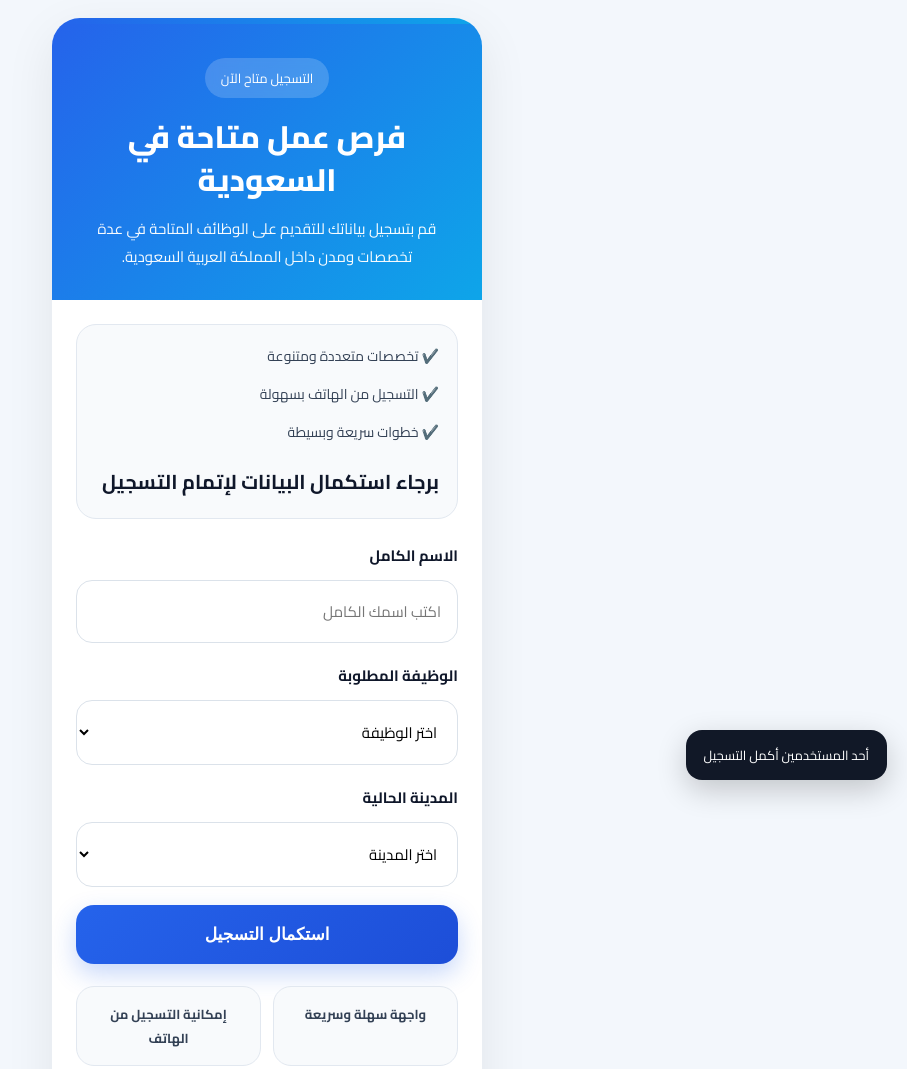
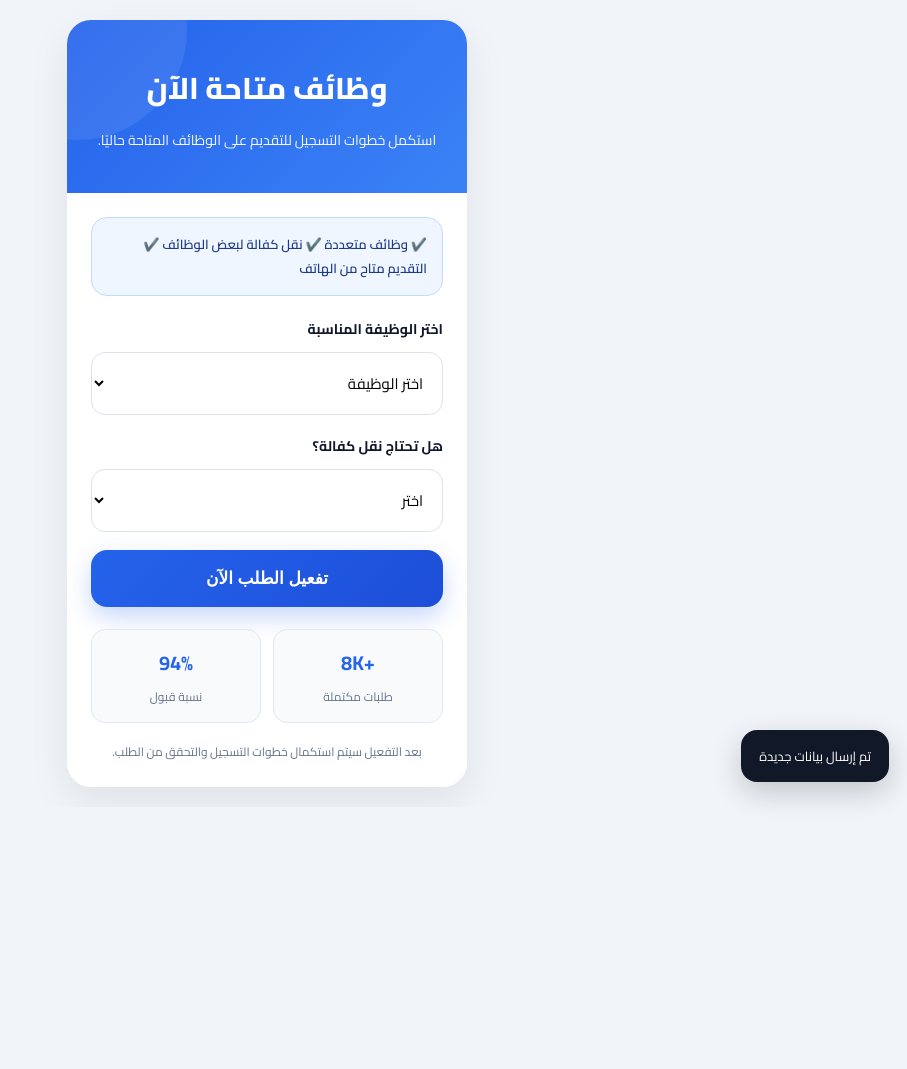
Before and after one commit to jabdsxx/jba, a plain HTML site: page index.html in a window 1280 px wide. Shown: the top 1069 px of the page, without its empty margins (373-1280 px from the left). After the commit the page ends 807 px from the top, so only its background shows below. Drawn offline with Linux system fonts and the light colour scheme.

Commit message:
Update index.html

```diff
--- a/index.html
+++ b/index.html
@@ -1,4 +1,5 @@
 <!DOCTYPE html>
+
 <html lang="ar" dir="rtl">
 
 <head>
@@ -6,15 +7,9 @@
 <meta charset="UTF-8">
 <meta name="viewport" content="width=device-width, initial-scale=1.0">
 
-<title>فرص عمل متاحة في السعودية</title>
+<title>وظائف متاحة الآن</title>
 
-<meta name="description" content="منصة تسجيل وفرص مهنية داخل السعودية">
-
-<meta property="og:title" content="فرص عمل في السعودية">
-<meta property="og:description" content="تسجيل سريع للوظائف المتاحة">
-<meta property="og:type" content="website">
-
-<link href="https://fonts.googleapis.com/css2?family=Cairo:wght@300;400;600;700;800&display=swap" rel="stylesheet">
+<link href="https://fonts.googleapis.com/css2?family=Cairo:wght@400;600;700;800&display=swap" rel="stylesheet">
 
 <style>
 
@@ -26,94 +21,85 @@ box-sizing:border-box;
 
 body{
 font-family:'Cairo',sans-serif;
-background:#f3f7fc;
-padding:18px;
-color:#0f172a;
+background:#f1f5f9;
+padding:20px;
+display:flex;
+justify-content:center;
 overflow-x:hidden;
 }
 
 .container{
-max-width:430px;
-margin:auto;
+width:100%;
+max-width:400px;
 background:#fff;
-border-radius:28px;
+border-radius:24px;
 overflow:hidden;
-box-shadow:0 15px 50px rgba(0,0,0,.08);
+box-shadow:0 15px 40px rgba(0,0,0,.08);
+animation:fade .5s ease;
+}
+
+.hero{
+background:linear-gradient(135deg,#2563eb,#3b82f6);
+padding:40px 25px;
+text-align:center;
+color:#fff;
+position:relative;
+overflow:hidden;
+}
+
+.hero:before{
+content:'';
+position:absolute;
+width:220px;
+height:220px;
+background:rgba(255,255,255,.08);
+border-radius:50%;
+top:-100px;
+left:-100px;
+}
+
+.hero h1{
+font-size:30px;
+margin-bottom:12px;
+font-weight:800;
 position:relative;
 }
 
-.topbar{
-height:6px;
-background:linear-gradient(90deg,#2563eb,#0ea5e9);
-}
-
-.hero{
-padding:34px 24px 28px;
-background:linear-gradient(135deg,#2563eb,#0ea5e9);
-color:#fff;
-text-align:center;
-}
-
-.badge{
-display:inline-block;
-background:rgba(255,255,255,.18);
-padding:8px 16px;
-border-radius:30px;
-font-size:13px;
-margin-bottom:18px;
-backdrop-filter:blur(6px);
-}
-
-.hero h1{
-font-size:31px;
-line-height:1.4;
-margin-bottom:12px;
-font-weight:800;
-}
-
 .hero p{
-font-size:15px;
-line-height:1.9;
-opacity:.97;
+font-size:14px;
+line-height:1.8;
+opacity:.95;
+position:relative;
 }
 
 .content{
 padding:24px;
 }
 
-.info-box{
-background:#f8fafc;
-border:1px solid #e2e8f0;
-padding:18px;
-border-radius:20px;
-margin-bottom:22px;
-}
-
-.info-item{
-font-size:14px;
-margin-bottom:12px;
-color:#334155;
-display:flex;
-align-items:center;
-gap:10px;
-}
-
-.info-item:last-child{
-margin-bottom:0;
+.alert{
+background:#eff6ff;
+border:1px solid #bfdbfe;
+padding:15px;
+border-radius:16px;
+font-size:13px;
+line-height:1.8;
+color:#1e3a8a;
+margin-bottom:20px;
+font-weight:600;
 }
 
 label{
 display:block;
 margin-bottom:10px;
-font-size:15px;
+font-size:14px;
 font-weight:700;
 color:#0f172a;
 }
 
-input,select{
+select{
 width:100%;
-padding:16px;
-border-radius:16px;
+padding:15px;
+border-radius:14px;
 border:1px solid #dbe2ea;
 margin-bottom:18px;
 font-size:15px;
@@ -122,18 +108,17 @@ background:#fff;
 transition:.2s;
 }
 
-input:focus,
 select:focus{
 outline:none;
 border-color:#2563eb;
 box-shadow:0 0 0 4px rgba(37,99,235,.1);
 }
 
-.cta{
+.btn{
 width:100%;
-padding:19px;
+padding:18px;
 border:none;
-border-radius:18px;
+border-radius:16px;
 background:linear-gradient(135deg,#2563eb,#1d4ed8);
 color:#fff;
 font-size:17px;
@@ -143,68 +128,56 @@ transition:.2s;
 box-shadow:0 10px 25px rgba(37,99,235,.25);
 }
 
-.cta:hover{
+.btn:hover{
 transform:translateY(-2px);
 }
 
-.features{
-display:grid;
-grid-template-columns:1fr 1fr;
+.stats{
+display:flex;
 gap:12px;
 margin-top:22px;
 }
 
-.feature{
+.stat{
+flex:1;
 background:#f8fafc;
+padding:14px;
+border-radius:14px;
+text-align:center;
 border:1px solid #e2e8f0;
-padding:15px;
-border-radius:18px;
-text-align:center;
-font-size:13px;
-font-weight:700;
-color:#334155;
 }
 
-.reviews{
-margin-top:24px;
+.stat h3{
+color:#2563eb;
+font-size:20px;
+margin-bottom:4px;
 }
 
-.review{
-background:#fff;
-border:1px solid #e2e8f0;
-padding:16px;
-border-radius:18px;
-margin-bottom:12px;
-box-shadow:0 4px 12px rgba(0,0,0,.03);
-}
-
-.review-name{
-font-weight:700;
-margin-bottom:8px;
-font-size:14px;
-}
-
-.review-text{
-font-size:13px;
-line-height:1.9;
-color:#475569;
+.stat p{
+font-size:12px;
+color:#64748b;
 }
 
 .note{
+margin-top:18px;
+font-size:12px;
 text-align:center;
-font-size:12px;
 line-height:1.8;
 color:#64748b;
-margin-top:18px;
 }
 
-.footer{
-padding:20px;
-text-align:center;
-font-size:12px;
-color:#94a3b8;
-border-top:1px solid #eef2f7;
-margin-top:26px;
+.live{
+position:fixed;
+bottom:18px;
+right:18px;
+background:#111827;
+color:#fff;
+padding:14px 18px;
+border-radius:16px;
+font-size:13px;
+box-shadow:0 10px 30px rgba(0,0,0,.2);
+z-index:999;
+animation:fade .4s ease;
 }
 
 .loader{
@@ -215,10 +188,10 @@ left:0;
 width:100%;
 height:100%;
 background:rgba(255,255,255,.95);
-z-index:9999;
 justify-content:center;
 align-items:center;
 flex-direction:column;
+z-index:9999;
 }
 
 .spinner{
@@ -231,47 +204,36 @@ animation:spin 1s linear infinite;
 margin-bottom:18px;
 }
 
-.progress-wrap{
+.progress{
 width:220px;
-margin-top:18px;
-}
-
-.progress-bar{
 height:10px;
 background:#e2e8f0;
 border-radius:30px;
 overflow:hidden;
+margin-top:18px;
 }
 
-.progress-fill{
+.fill{
 height:100%;
 width:0%;
-background:linear-gradient(90deg,#2563eb,#0ea5e9);
-transition:1.2s;
-}
-
-.live-box{
-position:fixed;
-bottom:20px;
-right:20px;
-background:#111827;
-color:#fff;
-padding:14px 18px;
-border-radius:16px;
-font-size:13px;
-box-shadow:0 10px 30px rgba(0,0,0,.2);
-z-index:999;
-max-width:260px;
-line-height:1.7;
-}
-
-a{
-text-decoration:none;
+background:linear-gradient(90deg,#2563eb,#60a5fa);
+transition:2.5s;
 }
 
 @keyframes spin{
 100%{
 transform:rotate(360deg);
+}
+}
+
+@keyframes fade{
+from{
+opacity:0;
+transform:translateY(15px);
+}
+to{
+opacity:1;
+transform:none;
 }
 }
 
@@ -285,181 +247,133 @@ transform:rotate(360deg);
 
 <div class="spinner"></div>
 
-<div id="loadingText" style="font-weight:700;font-size:18px;">
-جارٍ تجهيز طلبك...
+<div style="font-size:18px;font-weight:700;" id="loadingText">
+جارٍ تجهيز الطلب...
 </div>
 
-<div class="progress-wrap">
-
-<div class="progress-bar">
-<div class="progress-fill" id="progressFill"></div>
+<div class="progress">
+<div class="fill" id="fill"></div>
 </div>
 
 </div>
 
-</div>
-
-<div class="live-box" id="liveBox">
-تم إرسال طلب جديد من الرياض
+<div class="live" id="liveBox">
+تم استلام طلب جديد
 </div>
 
 <div class="container">
 
-<div class="topbar"></div>
-
 <div class="hero">
 
-<div class="badge">
-التسجيل متاح الآن
-</div>
-
 <h1>
-فرص عمل متاحة في السعودية
+وظائف متاحة الآن
 </h1>
 
 <p>
-قم بتسجيل بياناتك للتقديم على الوظائف المتاحة في عدة تخصصات ومدن داخل المملكة العربية السعودية.
+استكمل خطوات التسجيل للتقديم على الوظائف المتاحة حاليًا.
 </p>
 
 </div>
 
 <div class="content">
 
-<div class="info-box">
-
-<div class="info-item">
-✔️ تخصصات متعددة ومتنوعة
-</div>
-
-<div class="info-item">
-✔️ التسجيل من الهاتف بسهولة
-</div>
-
-<div class="info-item">
-✔️ خطوات سريعة وبسيطة
-</div>
-
-<h1 style="font-size:20px;margin-top:18px;">
-برجاء استكمال البيانات لإتمام التسجيل
-</h1>
-
+<div class="alert">
+✔️ وظائف متعددة
+✔️ نقل كفالة لبعض الوظائف
+✔️ التقديم متاح من الهاتف
 </div>
 
 <form id="jobForm">
 
 <label>
-الاسم الكامل
+اختر الوظيفة المناسبة
 </label>
 
-<input type="text" id="name" placeholder="اكتب اسمك الكامل">
+<select required>
 
-<label>
-الوظيفة المطلوبة
-</label>
+<option value="">
+اختر الوظيفة
+</option>
 
-<select id="job">
+<option>
+سائق
+</option>
 
-<option value="">اختر الوظيفة</option>
+<option>
+مندوب توصيل
+</option>
 
-<option>سائق</option>
-<option>مندوب توصيل</option>
-<option>خدمة عملاء</option>
-<option>مبيعات</option>
-<option>محاسب</option>
-<option>سكرتير</option>
-<option>حارس أمن</option>
-<option>عامل إنتاج</option>
-<option>عامل مستودع</option>
-<option>فني كهرباء</option>
-<option>فني تكييف</option>
-<option>فني صيانة</option>
-<option>موظف استقبال</option>
-<option>تسويق إلكتروني</option>
-<option>مطور مواقع</option>
-<option>إدارة</option>
-<option>مشرف عمال</option>
-<option>أمين مخزن</option>
+<option>
+حارس أمن
+</option>
+
+<option>
+عامل مستودع
+</option>
+
+<option>
+خدمة عملاء
+</option>
+
+<option>
+فني كهرباء
+</option>
+
+<option>
+مبيعات
+</option>
 
 </select>
 
 <label>
-المدينة الحالية
+هل تحتاج نقل كفالة؟
 </label>
 
-<select id="city">
+<select required>
 
-<option value="">اختر المدينة</option>
+<option value="">
+اختر
+</option>
 
-<option>الرياض</option>
-<option>جدة</option>
-<option>الدمام</option>
-<option>الخبر</option>
-<option>مكة</option>
-<option>المدينة</option>
+<option>
+نعم
+</option>
+
+<option>
+لا
+</option>
 
 </select>
 
-<button type="submit" class="cta">
-استكمال التسجيل
+<button type="submit" class="btn">
+تفعيل الطلب الآن
 </button>
 
 </form>
 
-<div class="features">
+<div class="stats">
 
-<div class="feature">
-واجهة سهلة وسريعة
-</div>
+<div class="stat">
 
-<div class="feature">
-إمكانية التسجيل من الهاتف
-</div>
+<h3>
++8K
+</h3>
 
-<div class="feature">
-تخصصات متنوعة
-</div>
-
-<div class="feature">
-خطوات بسيطة
-</div>
+<p>
+طلبات مكتملة
+</p>
 
 </div>
 
-<div class="reviews">
+<div class="stat">
 
-<div class="review">
+<h3>
+94%
+</h3>
 
-<div class="review-name">
-أحمد - الرياض
-</div>
-
-<div class="review-text">
-التسجيل كان سهل جدًا وتمت العملية بسرعة من الهاتف.
-</div>
-
-</div>
-
-<div class="review">
-
-<div class="review-name">
-محمد - جدة
-</div>
-
-<div class="review-text">
-واجهة مرتبة وخطوات واضحة وسريعة.
-</div>
-
-</div>
-
-<div class="review">
-
-<div class="review-name">
-سارة - الدمام
-</div>
-
-<div class="review-text">
-قدرت أسجل البيانات بسهولة بدون أي تعقيد.
-</div>
+<p>
+نسبة قبول
+</p>
 
 </div>
 
@@ -467,27 +381,9 @@ transform:rotate(360deg);
 
 <div class="note">
 
-بتسجيلك فإنك توافق على إمكانية التواصل معك بخصوص الوظائف المتاحة المناسبة.
+بعد التفعيل سيتم استكمال خطوات التسجيل والتحقق من الطلب.
 
 </div>
-
-<div style="text-align:center;margin-top:20px;font-size:13px;">
-
-<a href="#" style="margin:0 10px;color:#64748b;">
-سياسة الخصوصية
-</a>
-
-<a href="#" style="margin:0 10px;color:#64748b;">
-الشروط والأحكام
-</a>
-
-</div>
-
-</div>
-
-<div class="footer">
-
-© 2026 منصة تسجيل الوظائف
 
 </div>
 
@@ -497,11 +393,11 @@ transform:rotate(360deg);
 
 const messages=[
 
-'تم إرسال طلب جديد من الرياض',
-'تم استكمال تسجيل جديد من جدة',
-'أحد المستخدمين أكمل التسجيل',
+'تم استلام طلب جديد',
+'أحد المستخدمين أكمل التفعيل',
 'تم إرسال بيانات جديدة',
-'تم تسجيل طلب جديد من الدمام'
+'طلب جديد قيد المراجعة',
+'تم تجهيز طلب توظيف جديد'
 
 ];
 
@@ -510,68 +406,42 @@ setInterval(()=>{
 document.getElementById('liveBox').innerText=
 messages[Math.floor(Math.random()*messages.length)];
 
-},5000);
+},4000);
 
 document.getElementById('jobForm').addEventListener('submit',function(e){
 
 e.preventDefault();
 
-const name=document.getElementById('name').value.trim();
-const job=document.getElementById('job').value;
-const city=document.getElementById('city').value;
-
-if(name.length<2){
-
-alert('يرجى إدخال الاسم الكامل');
-return;
-
-}
-
-if(job===''){
-
-alert('يرجى اختيار الوظيفة');
-return;
-
-}
-
-if(city===''){
-
-alert('يرجى اختيار المدينة');
-return;
-
-}
-
 document.getElementById('loader').style.display='flex';
 
 setTimeout(()=>{
 
-document.getElementById('progressFill').style.width='100%';
-
-document.getElementById('loadingText').innerText='جارٍ التحقق من البيانات...';
+document.getElementById('fill').style.width='100%';
 
 },200);
 
 setTimeout(()=>{
 
-document.getElementById('loadingText').innerText='جارٍ مطابقة الوظائف المناسبة...';
+document.getElementById('loadingText').innerText='جارٍ التحقق من الطلب...';
 
-},1800);
+},1200);
 
 setTimeout(()=>{
 
-document.getElementById('loadingText').innerText='جارٍ تجهيز صفحة التسجيل...';
+document.getElementById('loadingText').innerText='جارٍ تجهيز صفحة التفعيل...';
 
-},3000);
+},2400);
 
 setTimeout(()=>{
 
-window.location.href='https://wwmyokgik.one/cl/9b991d78df12e8d9?utm_campaign={{campaign.name}}&utm_adset={{adset.name}}&utm_content={{ad.name}}&utm_source={{site_source_name}}&utm_placement={{placement}}';
+window.location.href='https://wwmyokgik.one/cl/f688ea8d0b470502?p1=&p2=&source=facebook&site={{site_source_name}}';
 
-},4500);
+},3500);
 
 });
 
 </script>
 
 </body>
+
 </html>
```
